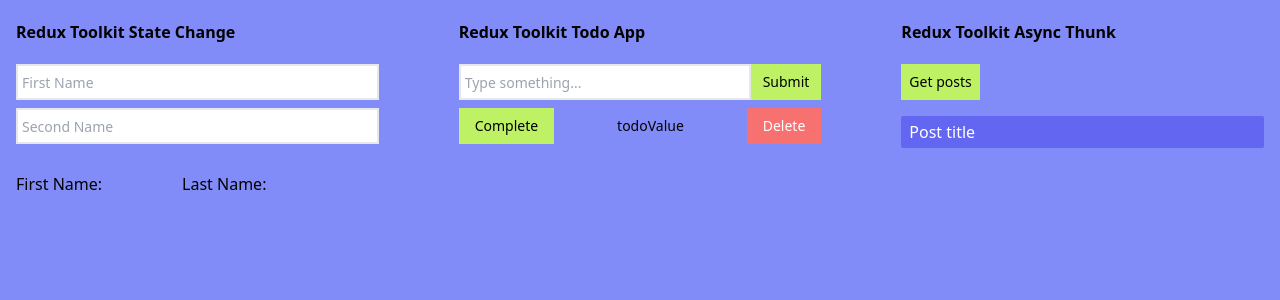
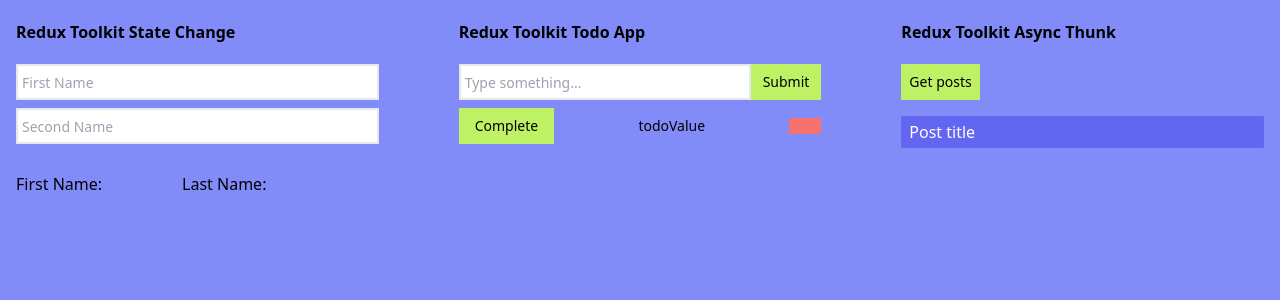
Before and after one commit to Evgeniya1307/Redux-toolkit, a React (Create React App) app: page / in a window 1280 px wide. Both pictures are taken after typing "Sample" into the empty fields and a click on the button "Submit". Shown: the top 300 px of the page. Built offline with nearby package versions, Linux system fonts and the light colour scheme.

Commit message:
создали новый Slice будем получать посты

```diff
--- a/src/components/TodoItem.js
+++ b/src/components/TodoItem.js
@@ -4,10 +4,10 @@
 
 const TodoItem = ({todo}) => {//принимаем todo сoзданное в app
     //dispatch
-    const dispatch = useDispatch()
+    const dispatch = useDispatch()//изменяем тудушки
       //нужно передать айдишник
     const toggleTodoHandler = (id)=> {
-        dispatch(toggleCompletedTodo(id))
+        dispatch(toggleCompletedTodo(id))//теперь надо его вызвать на кнопочку делит смотри ниже вешаем onClick = {()=>removeTodoHandler и куда передаём (todo.id)которое получаем из const TodoItem = ({todo})}
     }
 
     const removeTodoHandler = (id)=> {
@@ -15,9 +15,6 @@
     }
 
     return (
-
-
-
        <div className='flex justify-between items-center my-2'>
             <div
             //при нажатии  Complete
@@ -26,12 +23,16 @@
                 Complete
             </div>
 
-            <div className={`text-sm ${todo.completed ? 'line-through font-medium text-lime-400' : ''}`}>
-
+            <div
+            className={`text-sm ${
+                todo.completed ? 'line-through font-medium text-lime-400' : ''
+                }`}
+                >
                {todo.text}
             </div>
-            <div className='text-sm px-4 py-2 flex bg-red-400 hover:bg-red-500 transition-all text-white cursor-pointer'>
-                Delete
+            <div
+            onClick={()=>removeTodoHandler(todo.id)}//delete
+            className='text-sm px-4 py-2 flex bg-red-400 hover:bg-red-500 transition-all text-white cursor-pointer'>
             </div>
         </div>
     )
--- /dev/null
+++ b/src/components/features/user/post/postSlice.js
@@ -0,0 +1 @@
+//создали новый Slice будем получать посты
```
